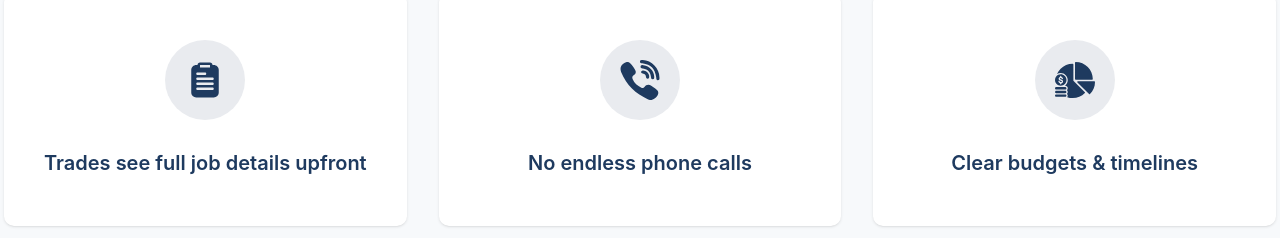
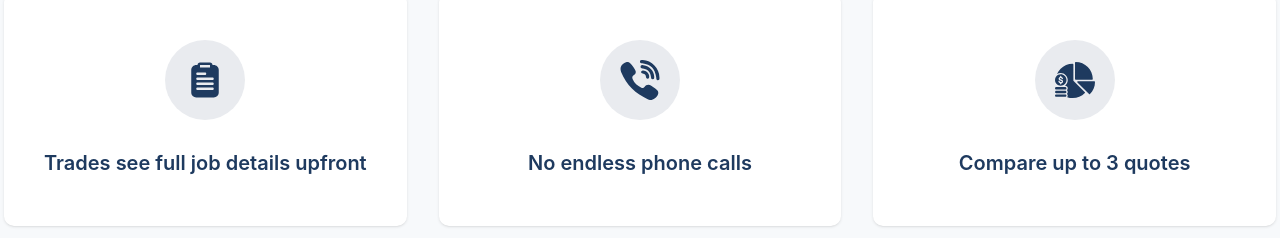
Before and after one commit to mijanConnect/trade-link-network-website, a Next.js app: page /services/building-structural in a window 1280 px wide. Shown: the part 2291-2529 px from the top of the page. Built offline with nearby package versions, Linux system fonts and the light colour scheme.

Commit message:
Feedback fixed

```diff
--- a/app/components/services/WhyUs.tsx
+++ b/app/components/services/WhyUs.tsx
@@ -23,7 +23,7 @@ const useUsData = [
   {
     id: 3,
     icon: "Budget",
-    title: "Clear budgets & timelines",
+    title: "Compare up to 3 quotes",
   },
   {
     id: 4,
--- a/app/components/ui/Steps.tsx
+++ b/app/components/ui/Steps.tsx
@@ -10,9 +10,6 @@ import { useRouter } from "next/navigation";
 export default function Steps() {
   const [iconSize, setIconSize] = useState(40);
   const router = useRouter();
-  const selectedLocation = {
-    name: "your area",
-  }; // Placeholder for selected location
 
   useEffect(() => {
     AOS.init({
```
